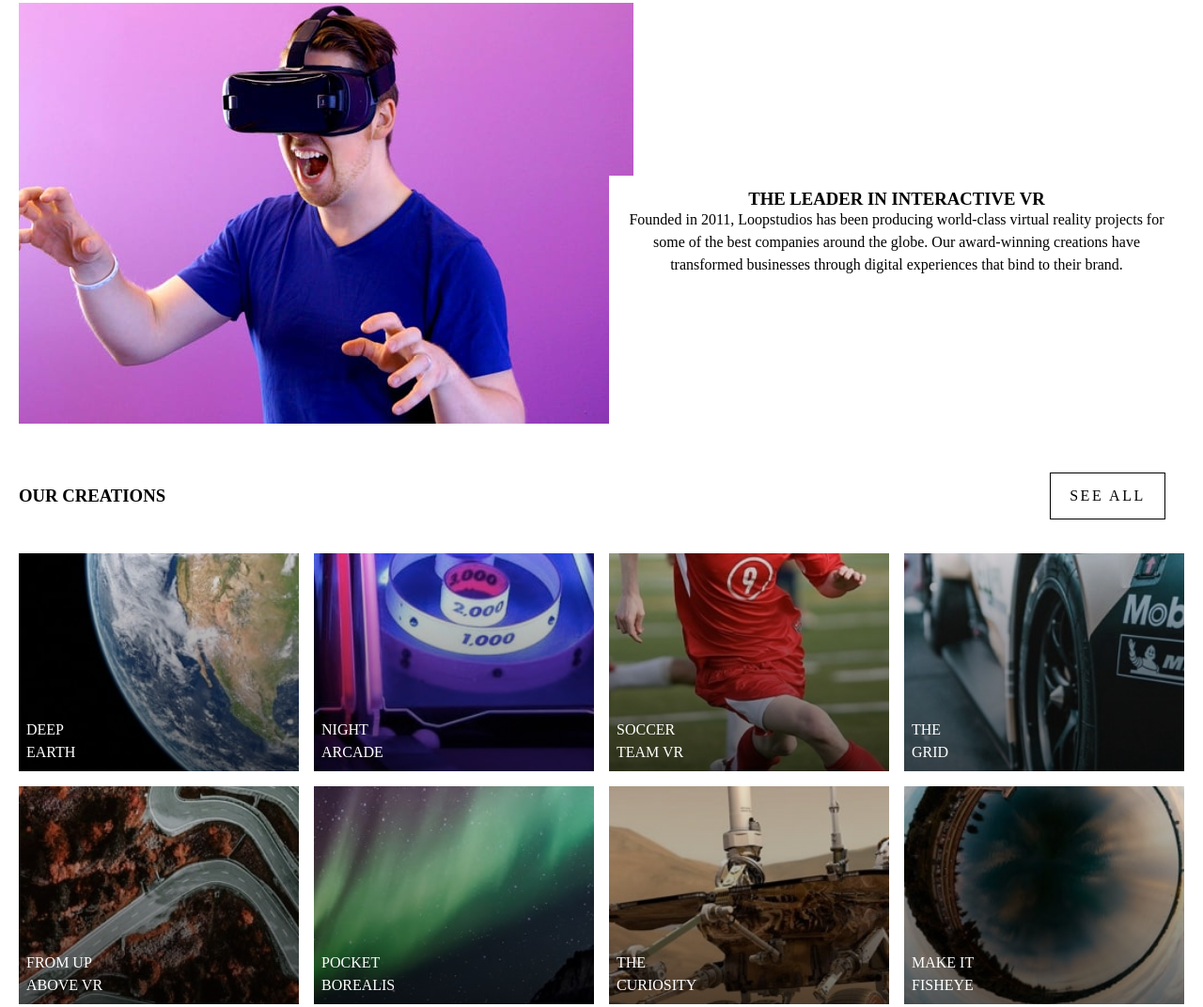
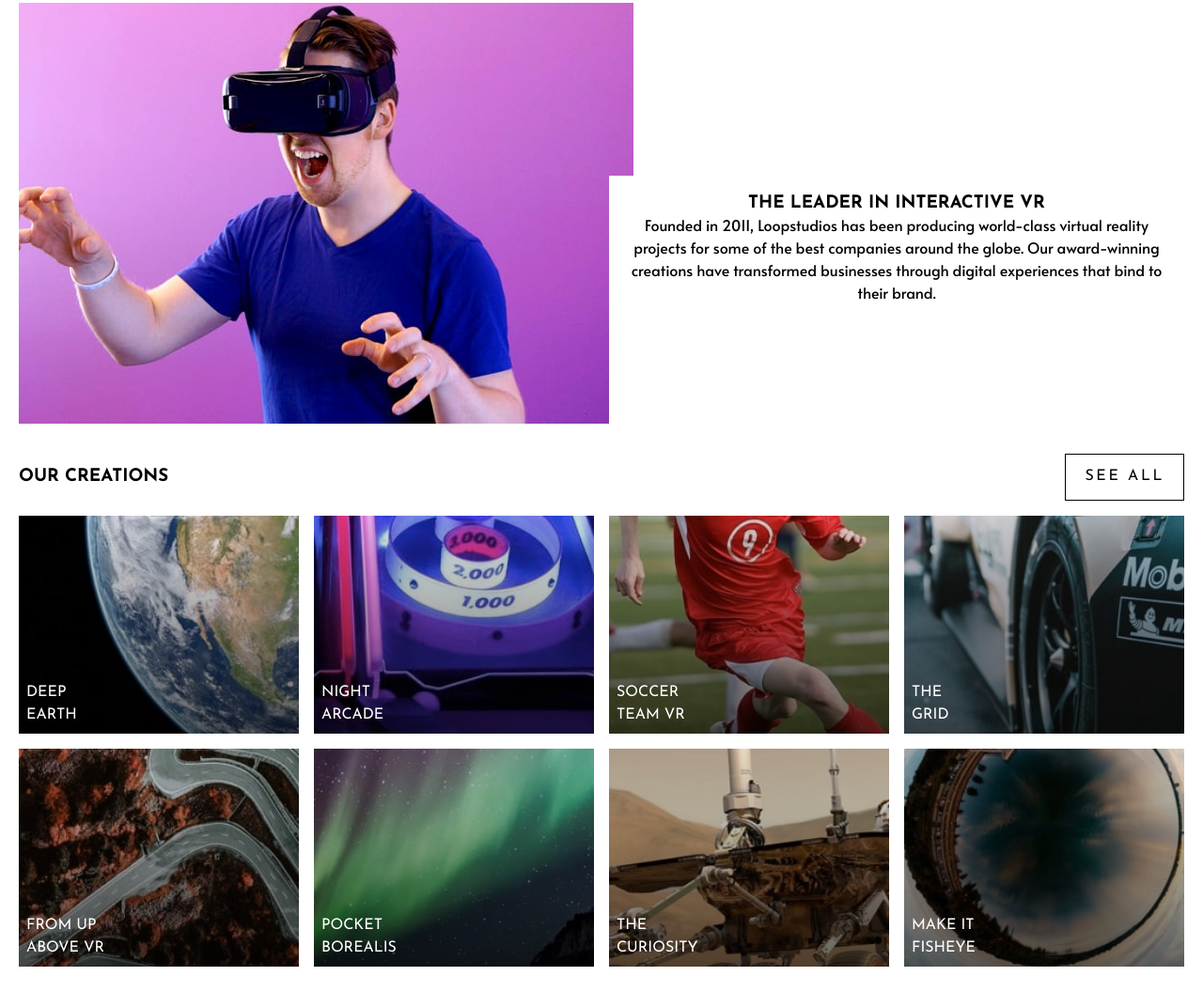
Before and after one commit to temesgen-982/lupstudios-landing-page, a plain HTML site: page index.html in a window 1280 px wide. Shown: the part 877-1949 px from the top of the page at 94% size. Drawn offline with Linux system fonts and the light colour scheme.

Commit message:
add fonts

```diff
--- a/assets/scss/composition/_flex.scss
+++ b/assets/scss/composition/_flex.scss
@@ -6,6 +6,9 @@
 }
 .flex-item-right {
   margin-left: auto;
+}
+.flex-item-center-vertical {
+  align-self: center;
 }
 
 @include breakpoints.media(medium) {
--- a/assets/scss/utility/_spacing.scss
+++ b/assets/scss/utility/_spacing.scss
@@ -30,4 +30,7 @@
   .margin-md-right {
     margin-right: -30%;
   }
+  .margin-lg-none {
+    margin: 0;
+  }
 }
--- a/assets/scss/utility/_text.scss
+++ b/assets/scss/utility/_text.scss
@@ -24,11 +24,11 @@
   font-weight: var(--fw-300);
 }
 
-.txt-ff-josefin {
+.txt-ff-josefin-sans {
   font-family: var(--ff-base-josefin);
 }
 
-.txt-ff-atala {
+.txt-ff-alata {
   font-family: var(--ff-base-atala);
 }
 
--- a/index.html
+++ b/index.html
@@ -14,17 +14,33 @@
 
     <title>Frontend Mentor | Loopstudios landing page</title>
 
+    <!-- Google Fonts -->
+
+    <link rel="preconnect" href="https://fonts.googleapis.com" />
+    <link rel="preconnect" href="https://fonts.gstatic.com" crossorigin />
+    <link
+      href="https://fonts.googleapis.com/css2?family=Alata&family=Outfit:wght@100..900&display=swap"
+      rel="stylesheet"
+    />
+
+    <link rel="preconnect" href="https://fonts.googleapis.com" />
+    <link rel="preconnect" href="https://fonts.gstatic.com" crossorigin />
+    <link
+      href="https://fonts.googleapis.com/css2?family=Alata&family=Josefin+Sans:ital,wght@0,100..700;1,100..700&family=Outfit:wght@100..900&display=swap"
+      rel="stylesheet"
+    />
+
     <link rel="stylesheet" href="dist/styles.css" />
   </head>
   <body>
-    <main>
+    <main class="txt-ff-josefin-sans">
       <header class="header grid height-100vh padding-20 txt-white">
         <div class="flex">
           <div>
             <img src="assets/images/logo.svg" alt="company logo" />
           </div>
           <nav
-            class="nav grid-center-vertical flex-item-lg-right height-100vh height-lg-min bg-black bg-lg-transparent is-hidden"
+            class="nav flex-item-lg-right flex-item-center-vertical height-100vh height-lg-min bg-black bg-lg-transparent is-hidden"
           >
             <button class="nav-close padding-20">
               <img src="assets/images/icon-close.svg" alt="close menu" />
@@ -60,9 +76,11 @@
               alt="VR"
             />
           </div>
-          <div class="margin-md-top grid-span-2 bg-white padding-15">
-            <h3 class="txt-uppercase">The leader in interactive VR</h3>
-            <p>
+          <div class="margin-md-top grid-span-2 bg-white padding-20">
+            <h3 class="txt-uppercase txt-fw-400">
+              The leader in interactive VR
+            </h3>
+            <p class="txt-ff-alata txt-fw-300">
               Founded in 2011, Loopstudios has been producing world-class
               virtual reality projects for some of the best companies around the
               globe. Our award-winning creations have transformed businesses
@@ -85,7 +103,7 @@
           <div>The <br />curiosity</div>
           <div>Make it <br />fisheye</div>
           <button
-            class="grid-item-center grid-item-right padding-inline-35 padding-inline-lg-10 border-black padding-15 margin-20 txt-spacing-26 txt-uppercase"
+            class="grid-item-center grid-item-right padding-inline-35 padding-inline-lg-10 border-black padding-15 margin-20 margin-lg-none txt-spacing-26 txt-uppercase"
           >
             See all
           </button>
@@ -119,7 +137,9 @@
           /></a>
         </div>
 
-        <p class="grid-item-right">© 2021 Loopstudios. All rights reserved.</p>
+        <p class="grid-item-right txt-grey">
+          © 2021 Loopstudios. All rights reserved.
+        </p>
       </footer>
     </main>
     <script src="assets/javascript/menu.js"></script>
```
Also changed, not shown: dist/styles.css, 1 other file.
